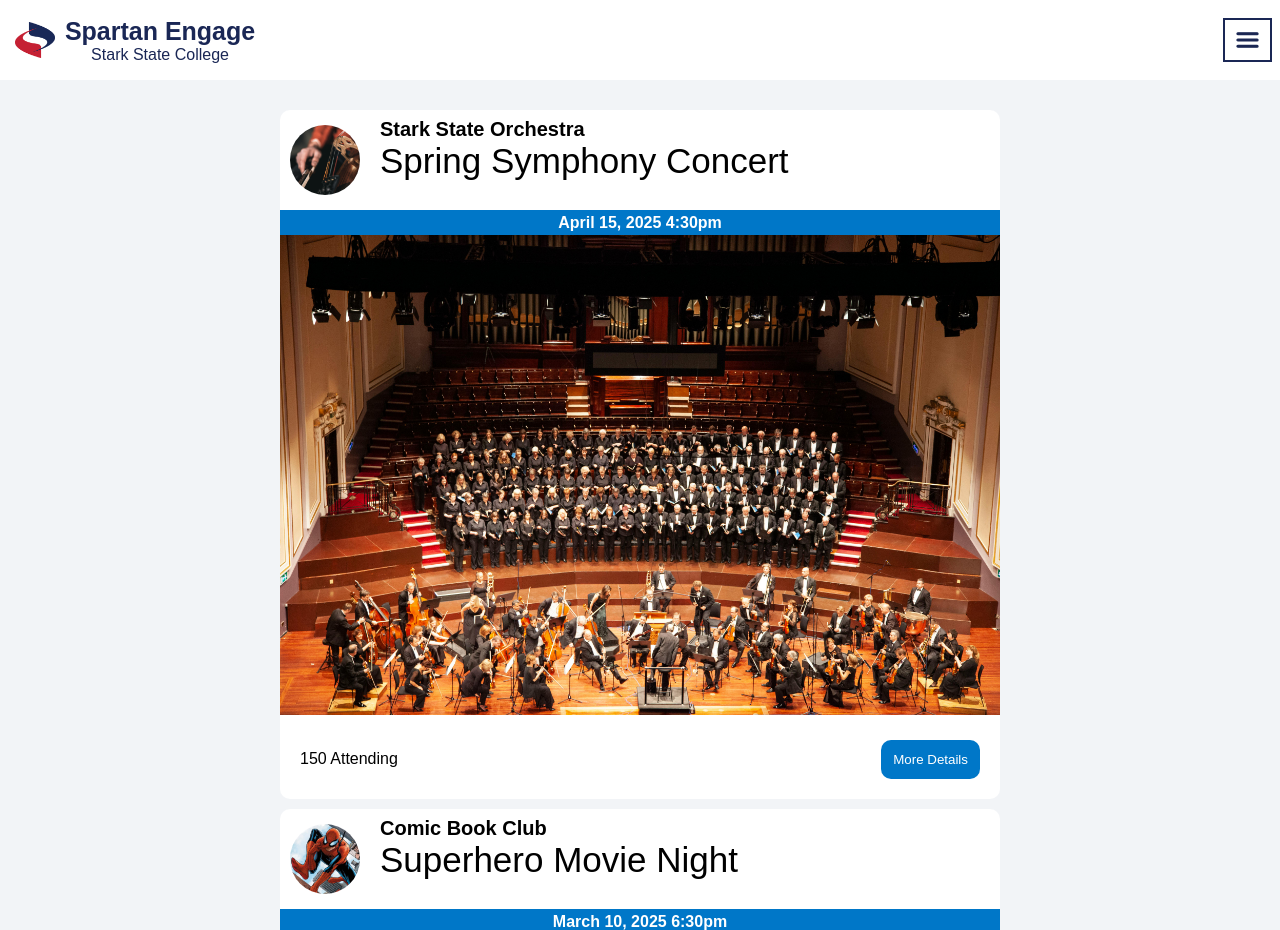
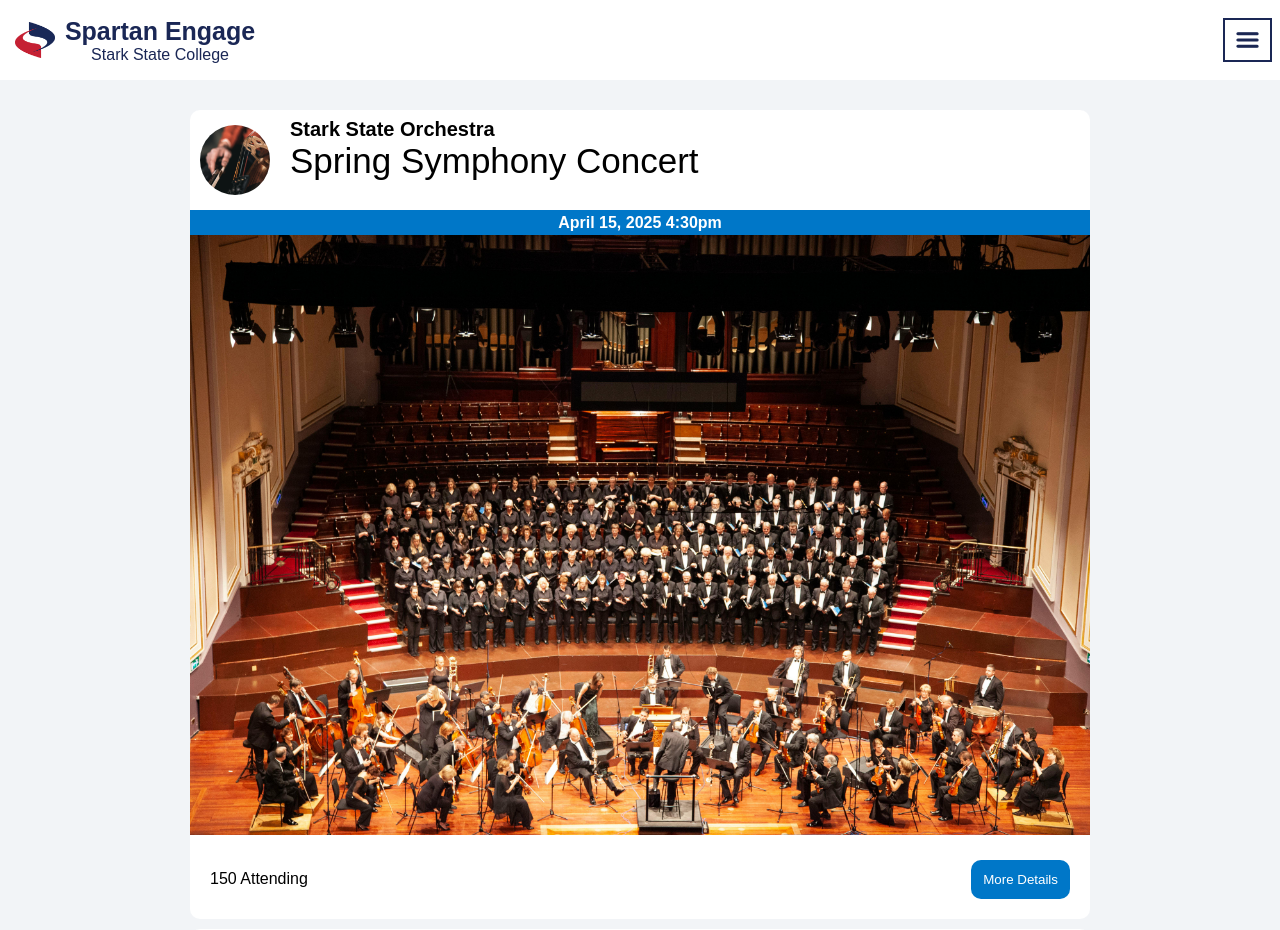
Before and after one commit to zszillat/starkstate-events-web-app, a Django app: page / in a window 1280 px wide. Shown: the top 930 px of the page. Run offline with Django 4.2, Linux system fonts and the light colour scheme.

Commit message:
fix menu button

```diff
--- a/static/css/styles.css
+++ b/static/css/styles.css
@@ -17,7 +17,7 @@ body {
 main {
     display: flex;
     justify-content: center;
-    max-width: 800px;
+    max-width: 1000px;
     padding-top: 20px;
 }
 
--- a/static/js/header.js
+++ b/static/js/header.js
@@ -5,7 +5,8 @@ const mobileMenu = document.getElementById('mobileMenu');
 // Toggle Menu
 menuToggleButton.addEventListener('click', () => {
      state = mobileMenu.style.height
-     if (state === '0px' || state === '0') {
+     console.log(state)
+     if (state === '0px' || state === '0' || state === '') {
         mobileMenu.style.height = mobileMenu.scrollHeight + 'px';
      } else {
         mobileMenu.style.height = '0px'
```
